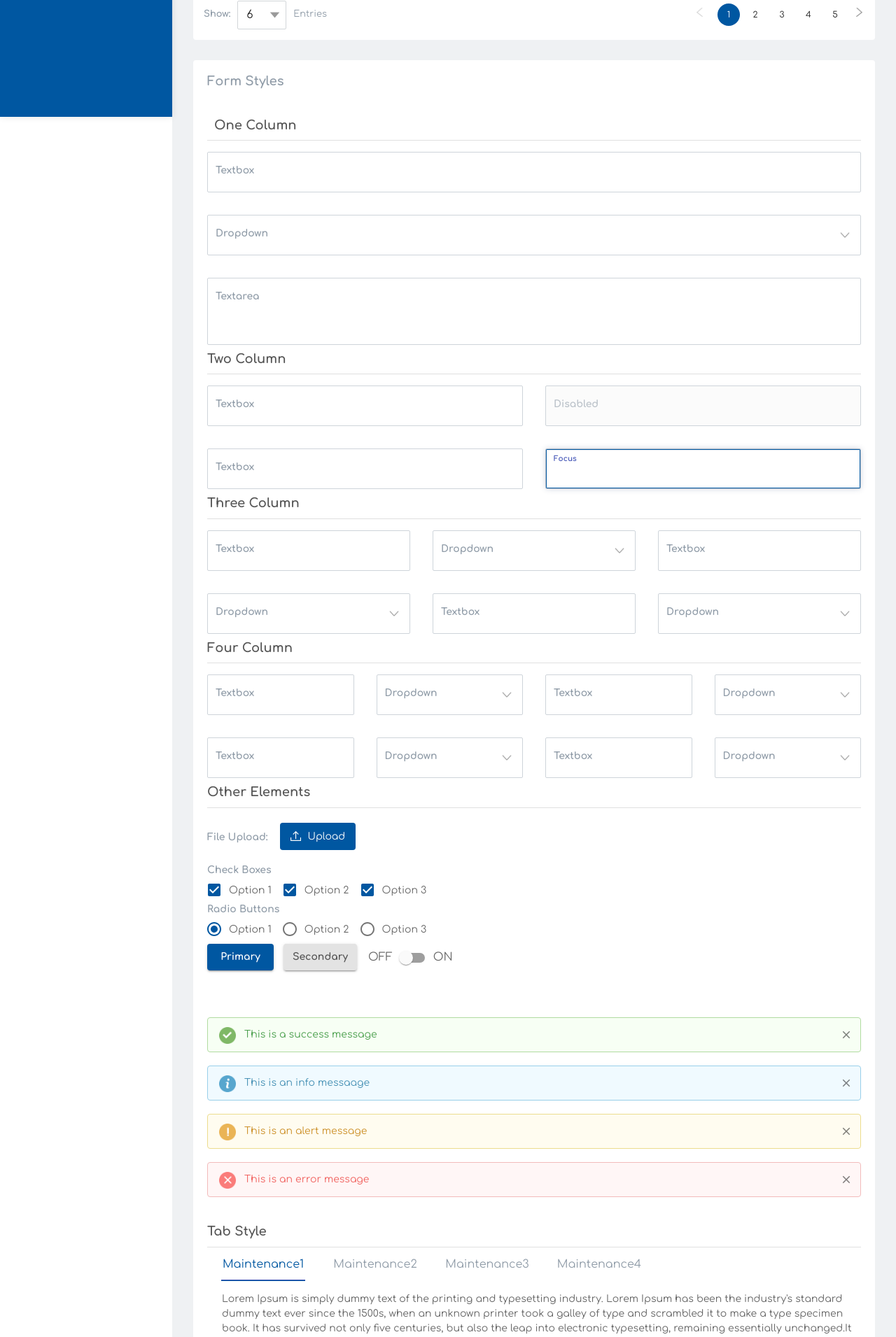
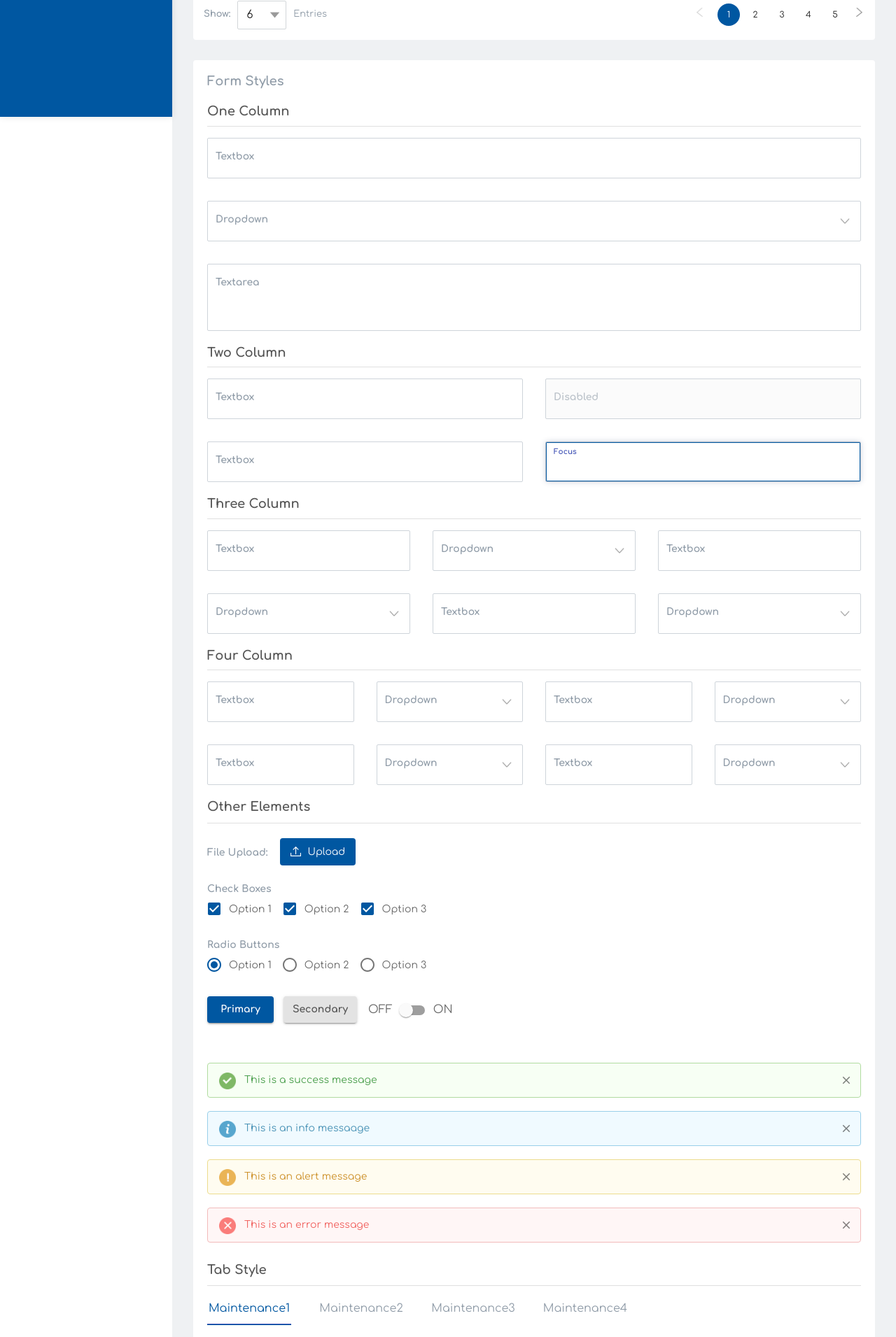
Before and after one commit to Hardi-Shah/React-New-Theme, a React (Create React App) app: page /innerpage in a window 1280 px wide. Shown: the part 705-2616 px from the top of the page at 70% size. Built offline with nearby package versions, Linux system fonts and the light colour scheme.

Commit message:
Updated file

```diff
--- a/src/app/pages/InnerPage/index.tsx
+++ b/src/app/pages/InnerPage/index.tsx
@@ -168,12 +168,8 @@ const InnerPage = () => {
       {/* Start InnerPage*/}
       <div id="main" className="main-toggle">
         <div className="innerpage-content">
-          {/* <Grid container> */}
-          {/* <Grid item md={12} className="col-md-12"> */}
           <h3 className="innerpage-text">Maintenance</h3>
-          {/* </Grid> */}
 
-          {/* <Grid item md={12} className="col-md-12"> */}
           <div className="innerpage-table-div card">
             <div className="table-text">
               <h3>Sales</h3>
@@ -256,18 +252,15 @@ const InnerPage = () => {
               </div>
             </div>
           </div>
-          {/* </Grid> */}
-          {/* <Grid container> */}
-          {/* <Grid item md={12} className="col-md-12"> */}
+
           <div className="form-div card">
             <div className="analytics-text">
               <h3>Form Styles</h3>
             </div>
 
-            {/* <Grid item md={12} className="col-12"> */}
             <h3 className="one-column-head">One Column</h3>
             <Divider className="divider-one" />
-            {/* </Grid> */}
+
             <Grid container spacing={4}>
               <Grid item xs={12} md={12} sm={12} lg={12}>
                 <FormGroup>
@@ -486,12 +479,13 @@ const InnerPage = () => {
                   src={FileUploadIcon}
                   alt=""
                   className="upload-white-icon"
-                />{" "}
+                />
                 Upload
               </FormLabel>
               <TextField id="input-file" type="file" />
             </div>
 
+            <div className="other-elements">
               <FormGroup>
                 <FormLabel className="checkbox-label" htmlFor="exampleInput">
                   Check Boxes
@@ -533,7 +527,9 @@ const InnerPage = () => {
                   />
                 </div>
               </FormGroup>
+            </div>
 
+            <div className="other-elements">
               <FormGroup>
                 <FormLabel className="checkbox-label" htmlFor="exampleInput">
                   Radio Buttons
@@ -583,6 +579,7 @@ const InnerPage = () => {
                   />
                 </div>
               </FormGroup>
+            </div>
 
             <div className="button-element">
               <Button
@@ -704,10 +701,8 @@ const InnerPage = () => {
 
             <h3 className="tab-head">Tab Style</h3>
             <Divider className="tab-divider" />
-
             <DefaultTabs />
           </div>
-
           <Footer />
         </div>
       </div>
--- a/src/index.css
+++ b/src/index.css
@@ -203,31 +203,32 @@ option:not(:checked) { color: black; }
 .btn-primary:hover,.btn-primary:focus{background-color: #3F51B5;color: #fff;border-color: #3f51b5;}
 .btn-primary:not(:disabled):not(.disabled):active{color: #fff;background-color: #3F51B5;border-color: #3F51B5;}
 .btn-primary:not(:disabled):not(.disabled):active:focus {box-shadow: none;}
-.form-div{margin-top: 29px;margin-bottom: 45px;padding: 20px;}
+.form-div{margin-top: 29px;margin-bottom: 25px;padding: 20px;}
 .select-box{margin-top: 4px;}
 
 /* InnerPage-Form
 --------------------------------------------------------------------------------------------------------*/
 .btn:focus{box-shadow: none;}
-.one-column-head{font-size: 18px;padding:21px 0 0 10px;color: #565656;font-weight: bold;}
+.one-column-head{font-size: 18px;padding:21px 0 0;color: #565656;font-weight: bold;}
 .MuiGrid-root .MuiDivider-root{border-bottom: 1px solid #eef0f3;}
 .MuiDivider-root.divider-one{margin:9px 0 1rem 0;}
-.MuiDivider-root.divider-three,.MuiDivider-root.divider-two,.MuiDivider-root.divider-four{margin:0 0 1rem 0;}
-.MuiDivider-root.divider-element{margin:0 0 31px 0;}
-/* .MuiDivider-root.tab-divider{margin:0 16px 8px 16px;} */
-.analytics-text h3{font-size: 18px;font-weight: bold;color: #909ca8;}
+.MuiDivider-root.divider-three,.MuiDivider-root.divider-two,.MuiDivider-root.divider-four{margin:-12px 0 1rem 0;}
+.MuiDivider-root.divider-element{margin:-10px 0 31px 0;}
+.MuiDivider-root.tab-divider{margin:0 0 8px;}
+.analytics-text h3{font-size: 18px;font-weight: bold;color: #909ca8;padding: 0;}
 .one-column-label{font-size: 14px;font-weight: bold;padding-bottom: 7px;color: #909ca8;}
-.two-column-head{font-size: 18px;padding: 10px 0;color: #565656;font-weight: bold;}
-.three-column-head{font-size: 18px;color: #565656;font-weight: bold;padding: 10px 0;}
-.four-column-head{font-size: 18px;padding:10px 0;color: #565656;font-weight: bold;}
-.element-head{font-size: 18px;padding:10px 0;color: #565656;font-weight: bold;}
+.two-column-head{font-size: 18px;padding: 21px 0;color: #565656;font-weight: bold;}
+.three-column-head{font-size: 18px;color: #565656;font-weight: bold;padding: 21px 0;}
+.four-column-head{font-size: 18px;padding:21px 0;color: #565656;font-weight: bold;}
+.element-head{font-size: 18px;padding:21px 0;color: #565656;font-weight: bold;}
 .tab-head{font-size: 18px;color: #565656;font-weight: bold;padding: 10px 0;}
+.other-elements{margin-bottom: 24px;}
 .form-div .MuiFormControl-root .MuiFormLabel-root{color: #909ca8;font-size: 14px;font-weight: bold;}
 .form-div .MuiFormLabel-root.Mui-focused{color:#3f51b5;}
 .form-control:focus{border-color: #3f51b5 !important;}
 .primary-btn:hover{color: #fff;border-color:#5d6dca;background-color: #303f9f;box-shadow: none !important;}
 .primary-btn{border-radius: 4px;width: 95px;height: 38px;font-size: 14px;margin-right: 14px;background-color: #3F51B5;color: #fff;}
-.file-upload {display: flex;}
+.file-upload {display: flex;margin-bottom: 5px;}
 .file-upload .MuiInputBase-input {display: none;}
 .file-upload > label > img {padding-right: 9px;}
 .upload-white-icon{height: 15px;}
@@ -238,7 +239,6 @@ option:not(:checked) { color: black; }
 .btn-secondary:not(:disabled):not(.disabled):active {color: #212529;background-color: #b6b6b6;border-color: #b6b6b6;}
 .btn-secondary:not(:disabled):not(.disabled):active:focus {box-shadow: none;}
 .alert{margin: 19px 0;height: 50px;}
-.alert-message{margin: 10px 0;}
 .alert-icon{height:24px;}
 .alert .MuiAlert-message {padding: 0;margin: auto 0;}
 .alert .MuiSvgIcon-fontSizeSmall {color: #000;opacity: 0.5;font-size: 18px;}
@@ -296,10 +296,10 @@ option:not(:checked) { color: black; }
 .MuiTab-root .MuiTab-wrapper{text-transform: capitalize;font-size: 16px;}
 .MuiTab-root.MuiTab-textColorPrimary{color: #909ca8;}
 .MuiTab-root.MuiTab-textColorPrimary.Mui-selected{color: #0057a1;}
-.MuiTypography-body1 .nav-paragraph{margin-left: 10px;}
+.MuiTypography-body1 .nav-paragraph{margin-left: -10px;}
 .MuiPagination-root .MuiTouchRipple-root{display: none;}
 .MuiTabs-scroller .PrivateTabIndicator-colorPrimary-9{border-bottom: 1px solid #0057a0;width: 120px !important;height: 2px;margin-left: 20px;}
-.MuiTabs-scroller{margin-bottom:10px !important;}
+.MuiTabs-scroller{margin-bottom:10px !important;margin-left: -20px;}
 .primary-switch .MuiSwitch-root .MuiIconButton-root:hover{ background: none; }
 .primary-switch{position: relative;bottom: 37px;left: 230px;}
 .primary-switch span.left-label,.primary-switch span.right-label{color: #666666;}
@@ -311,6 +311,7 @@ option:not(:checked) { color: black; }
 .dashboard-copyright { color:rgba(255,255,255,0.3); font-size:13px;text-align: center;position: absolute;bottom: 0;padding-bottom: 25px;}
 .copyright {color: #909ca8;  font-size:13px;position: absolute;bottom: 0;right: 30px;}
 .copyright .footer{padding: 15px 0;}
+.innerpage-content .copyright .footer{padding: 15px 0;}
 
 /* Responsive Media Queries
 --------------------------------------------------------------------------------------------------------*/
@@ -391,6 +392,11 @@ option:not(:checked) { color: black; }
 --------------------------------------------------------------------------------------------------------*/
 .notifications .MuiMenu-paper.MuiPopover-paper {width: 285px;right: 62px;}
 .notification-dropdown .MuiTypography-root{padding: 5px 9px;}
+.navbar .toggle-nav{margin-left: 0;}
+
+/* Footer
+--------------------------------------------------------------------------------------------------------*/
+.innerpage-content .copyright .footer{padding: 9px 0;}
 
 /* Dashboard
 --------------------------------------------------------------------------------------------------------*/
@@ -403,12 +409,13 @@ option:not(:checked) { color: black; }
 
 /* InnerPage-Form
 --------------------------------------------------------------------------------------------------------*/
-.innerpage-content{padding: 15px 0;}
+.innerpage-content{padding: 74px 15px;}
+.form-div{margin-bottom: -29px;}
 .tab-content{padding-left: 0px !important;padding-right: 0px !important;}
 .checkbox1 {display: block;align-items: center;margin-right: 10px;}
-.alert-message{margin: 30px 0;}
+.alert-message{margin: 10px 0;}
 .primary-switch{top: 12px;left: 0;bottom: 0;}
-.MuiTabs-scroller{margin-left: 8px;}
+.MuiTabs-scroller{margin-left: -10px;}
 .MuiTabs-scroller .PrivateTabIndicator-colorPrimary-9{margin-left: 10px;}
 
 }
@@ -421,7 +428,7 @@ option:not(:checked) { color: black; }
 
 /* Dashboard
 --------------------------------------------------------------------------------------------------------*/
-.dashboard-content{padding: 6px 30px 25px 30px;}
+.dashboard-content{padding: 6px 20px 25px;}
 
  /* InnerPage-Form
 --------------------------------------------------------------------------------------------------------*/
```
Lines whose indentation alone changed are shown as unchanged.
